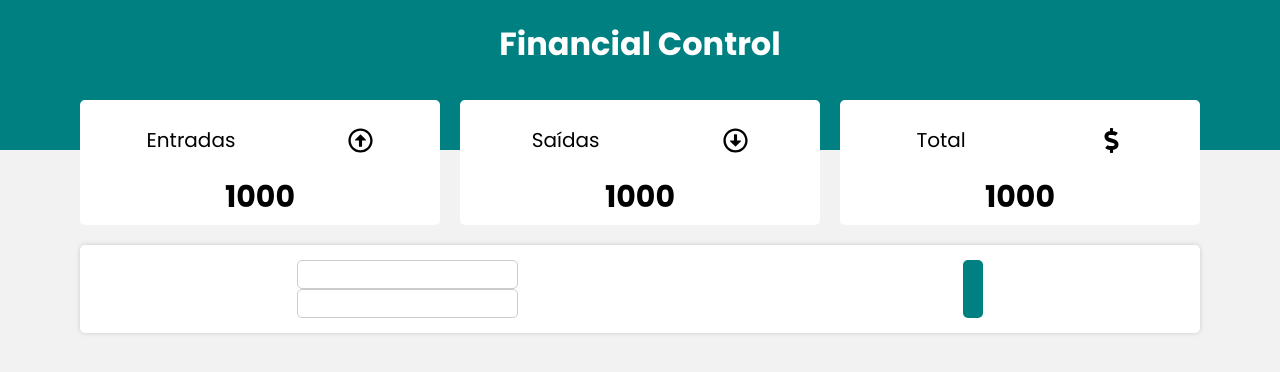
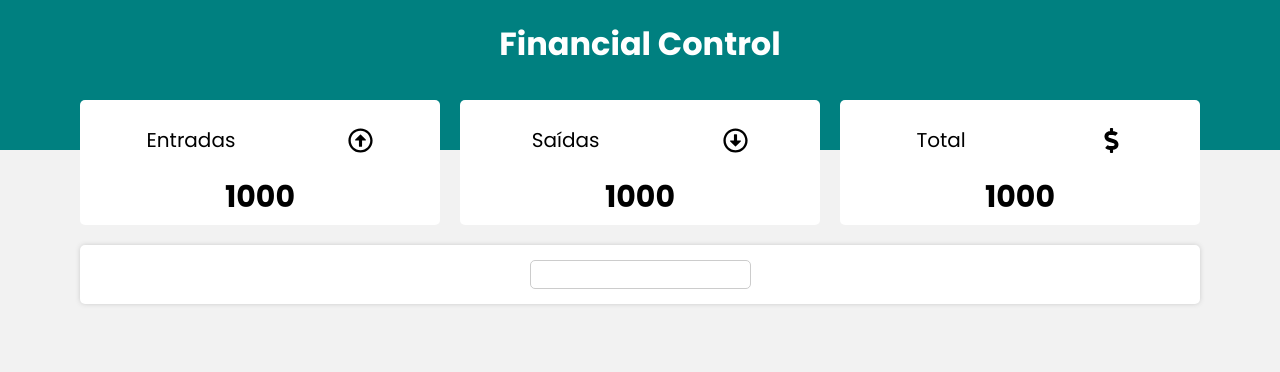
Before and after one commit to Nigraum/financial-controller, a React (Create React App) app: page / in a window 1280 px wide. Shown: the top 372 px of the page. Built offline with nearby package versions, Linux system fonts and the light colour scheme.

Commit message:
Starting to set real skeleton for form and create const desc and setDesc

```diff
--- a/src/components/Form/index.js
+++ b/src/components/Form/index.js
@@ -1,17 +1,16 @@
-import React from "react";
+import React, { useState } from "react";
 import { Button, Container, Input, InputContent, Label, RadioGroup } from "./style";
 
 const Form = () => {
+  const [desc, setDesc] = useState("");
+
   return (
     <Container>
       <InputContent>
-      <Label />
-      <RadioGroup>
-      </RadioGroup>
-      <Input />
-      <Input />
+        <Label>
+          <Input value={desc} onChange={(e) => setDesc(e.target.value)} />
+        </Label>
       </InputContent>
-      <Button />
     </Container>
   );
 };
```
